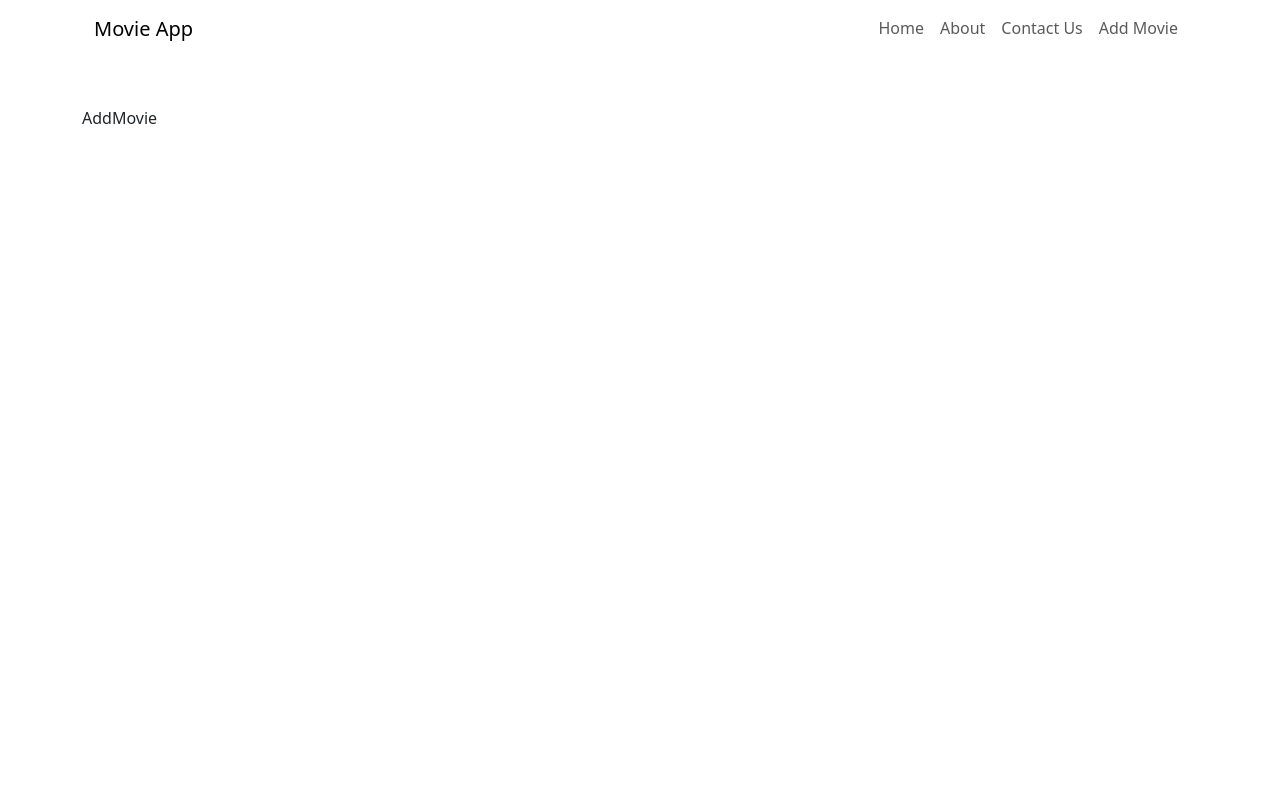
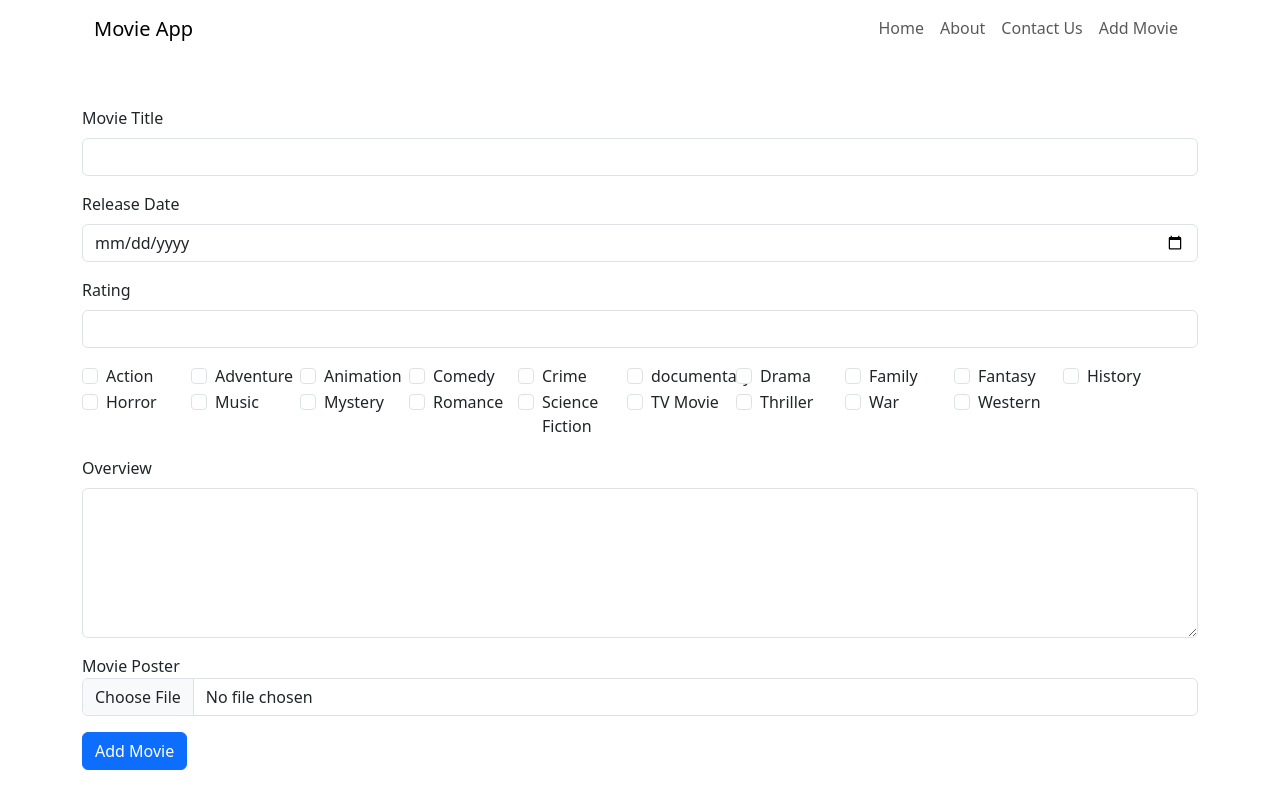
Before and after one commit to Ibn-Maged/movie-app, a React (Vite) app: page /add in a window 1280 px wide. Built offline with nearby package versions, Linux system fonts and the light colour scheme; no server answers.

Commit message:
finished the add movie page functionality

```diff
--- a/src/components/Movie.jsx
+++ b/src/components/Movie.jsx
@@ -1,6 +1,6 @@
 import { useNavigate } from "react-router-dom";
 import "./movie.css"
-const Movie = ({title, poster_path, id}) => {
+const Movie = ({title, poster_path, id, customImage}) => {
     const api_img_path = "https://image.tmdb.org/t/p/w500/";
     const navigate = useNavigate();
     const handleClick = () => {
@@ -8,7 +8,8 @@ const Movie = ({title, poster_path, id}) => {
     }
     return (
     <div className="card col-3" style={{width: "18rem"}} onClick={handleClick}>
-    <img src={api_img_path + poster_path} className="card-img-top" alt="poster"/>
+    {customImage ? <img src={customImage} className="card-img-top" alt="poster"/> :
+     <img src={(api_img_path + poster_path)} className="card-img-top" alt="poster"/>}
     <div className="card-body">
         <h5 className="card-title">{title}</h5>
     </div>
--- a/src/components/Movies.jsx
+++ b/src/components/Movies.jsx
@@ -7,7 +7,7 @@ const Movies = () => {
     if(movies.length == 0) return <div>Loading</div>
     return (
       <div className="d-flex flex-wrap justify-content-between gap-5">
-        {movies.map((movie, index)=><Movie title={movie.title} poster_path={movie.poster_path} id={index}></Movie>)}
+        {movies.map((movie, index)=><Movie title={movie.title} poster_path={movie.poster_path} id={index} customImage={movie.customImage} key={index}></Movie>)}
       </div>
     )
 }
--- a/src/contexts/MoviesContextProvider.jsx
+++ b/src/contexts/MoviesContextProvider.jsx
@@ -14,6 +14,7 @@ const MoviesContextProvider = ({children}) => {
 
   const addMovie = (movie)=>{
     setMovies([...movies, movie]);
+    return movies.length;
   }
   useEffect(()=>{
     axios.get(url + discoverPath + apiKey).then(res=>setMovies(res.data.results));
--- a/src/pages/AddMovie.jsx
+++ b/src/pages/AddMovie.jsx
@@ -1,5 +1,139 @@
+import { useContext } from "react"
+import { moviesContext } from "../contexts/MoviesContextProvider"
+import { useNavigate } from "react-router-dom";
+
 export const AddMovie = () => {
+  const { addMovie } = useContext(moviesContext);
+  const navigate = useNavigate();
+  const movie = {};
+  const handleSubmit = (e) =>{
+    e.preventDefault();
+    movie.title = e.target.title.value;
+    movie.release_date = e.target.releaseDate.value;
+    movie.vote_average = parseFloat(e.target.rating.value);
+    movie.overview = e.target.overview.value;
+    const genres = document.querySelectorAll(".form-check-input");
+    const genre_ids = [];
+    for(let i = 0; i < genres.length; ++i){
+      if(genres[i].checked){
+        genre_ids.push(parseInt(genres[i].value));
+      }
+    }
+    movie.genre_ids = genre_ids;
+    const id = addMovie({...movie});
+    navigate(`/details/${id}`)
+  }
+
+  const handleImageChange = (e) => {
+    const file = e.target.files[0];
+    const reader = new FileReader();
+    reader.onload = () => {
+      movie.customImage = reader.result;
+    };
+      reader.readAsDataURL(file);
+  }
+
   return (
-    <div>AddMovie</div>
+    <form onSubmit={handleSubmit}>
+      <div className="mb-3">
+        <label htmlFor="title" className="form-label">Movie Title</label>
+        <input type="text" className="form-control" id="title" required/>
+      </div>
+      <div className="mb-3">
+        <label htmlFor="releaseDate" className="form-label">Release Date</label>
+        <input type="date" className="form-control" id="releaseDate" required/>
+      </div>
+      <div className="mb-3">
+        <label htmlFor="rating" className="form-label">Rating</label>
+        <input type="text" className="form-control" id="rating" required/>
+      </div>
+      <div className="d-flex flex-wrap mb-3 col-12">
+        <div className="form-check form-check-inline col-1">
+          <input className="form-check-input" type="checkbox" id="action" value="28"/>
+          <label className="form-check-label" htmlFor="action">Action</label>
+        </div>
+        <div className="form-check form-check-inline col-1">
+          <input className="form-check-input" type="checkbox" id="adventure" value="12"/>
+          <label className="form-check-label" htmlFor="adventure">Adventure</label>
+        </div>
+        <div className="form-check form-check-inline col-1">
+          <input className="form-check-input" type="checkbox" id="animation" value="16"/>
+          <label className="form-check-label" htmlFor="animation">Animation</label>
+        </div>
+        <div className="form-check form-check-inline col-1">
+          <input className="form-check-input" type="checkbox" id="comedy" value="35"/>
+          <label className="form-check-label" htmlFor="comedy">Comedy</label>
+        </div>
+        <div className="form-check form-check-inline col-1">
+          <input className="form-check-input" type="checkbox" id="crime" value="80"/>
+          <label className="form-check-label" htmlFor="crime">Crime</label>
+        </div>
+        <div className="form-check form-check-inline col-1">
+          <input className="form-check-input" type="checkbox" id="documentary" value="99"/>
+          <label className="form-check-label" htmlFor="documentary">documentary</label>
+        </div>
+        <div className="form-check form-check-inline col-1">
+          <input className="form-check-input" type="checkbox" id="drama" value="18"/>
+          <label className="form-check-label" htmlFor="drama">Drama</label>
+        </div>
+        <div className="form-check form-check-inline col-1">
+          <input className="form-check-input" type="checkbox" id="family" value="10751"/>
+          <label className="form-check-label" htmlFor="family">Family</label>
+        </div>
+        <div className="form-check form-check-inline col-1">
+          <input className="form-check-input" type="checkbox" id="fantasy" value="14"/>
+          <label className="form-check-label" htmlFor="fantasy">Fantasy</label>
+        </div>
+        <div className="form-check form-check-inline col-1">
+          <input className="form-check-input" type="checkbox" id="history" value="36"/>
+          <label className="form-check-label" htmlFor="history">History</label>
+        </div>
+        <div className="form-check form-check-inline col-1">
+          <input className="form-check-input" type="checkbox" id="horror" value="27"/>
+          <label className="form-check-label" htmlFor="horror">Horror</label>
+        </div>
+        <div className="form-check form-check-inline col-1">
+          <input className="form-check-input" type="checkbox" id="music" value="10402"/>
+          <label className="form-check-label" htmlFor="music">Music</label>
+        </div>
+        <div className="form-check form-check-inline col-1">
+          <input className="form-check-input" type="checkbox" id="mystery" value="9648"/>
+          <label className="form-check-label" htmlFor="mystery">Mystery</label>
+        </div>
+        <div className="form-check form-check-inline col-1">
+          <input className="form-check-input" type="checkbox" id="romance" value="10749"/>
+          <label className="form-check-label" htmlFor="romance">Romance</label>
+        </div>
+        <div className="form-check form-check-inline col-1">
+          <input className="form-check-input" type="checkbox" id="scienceFiction" value="878"/>
+          <label className="form-check-label" htmlFor="scienceFiction">Science Fiction</label>
+        </div>
+        <div className="form-check form-check-inline col-1">
+          <input className="form-check-input" type="checkbox" id="tvMovie" value="10770"/>
+          <label className="form-check-label" htmlFor="tvMovie">TV Movie</label>
+        </div>
+        <div className="form-check form-check-inline col-1">
+          <input className="form-check-input" type="checkbox" id="thriller" value="53"/>
+          <label className="form-check-label" htmlFor="thriller">Thriller</label>
+        </div>
+        <div className="form-check form-check-inline col-1">
+          <input className="form-check-input" type="checkbox" id="war" value="10752"/>
+          <label className="form-check-label" htmlFor="war">War</label>
+        </div>
+        <div className="form-check form-check-inline col-1">
+          <input className="form-check-input" type="checkbox" id="western" value="37"/>
+          <label className="form-check-label" htmlFor="western">Western</label>
+        </div>
+      </div>
+      <div className="mb-3">
+        <label htmlFor="overview" className="form-label">Overview</label>
+        <textarea type="text" className="form-control" id="overview" style={{height:"150px"}} required/>
+      </div>
+      <div className="mb-3">
+        <label htmlFor="image">Movie Poster</label>
+        <input type="file" className="form-control" id="image" onChange={handleImageChange} required/>
+      </div>
+      <button type="submit" className="btn btn-primary">Add Movie</button>
+    </form>
   )
 }
--- a/src/pages/Details.jsx
+++ b/src/pages/Details.jsx
@@ -12,7 +12,9 @@ const Details = () => {
   return (
     <div className="d-flex col-12 flex-wrap gap-5">
       <div className="col-lg-4">
-        <img src={img_path + currentMovie.poster_path} alt="" className="poster-image img-fluid"/>
+        {currentMovie.poster_path ? <img src={img_path + currentMovie.poster_path} alt="" className="poster-image img-fluid"/> :
+          <img src={currentMovie.customImage} alt="" className="poster-image img-fluid"/>
+        }
       </div>
       <div className="d-flex flex-column col-lg-7">
         <div className="d-flex justify-content-between align-items-center">
```
